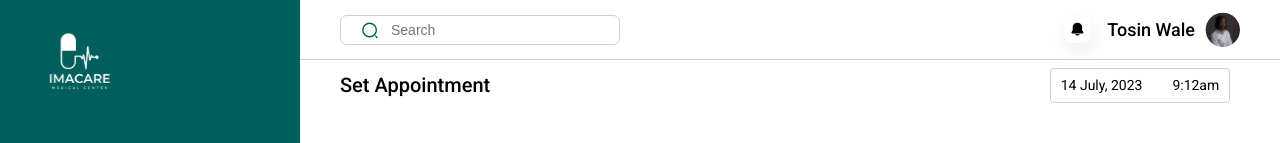
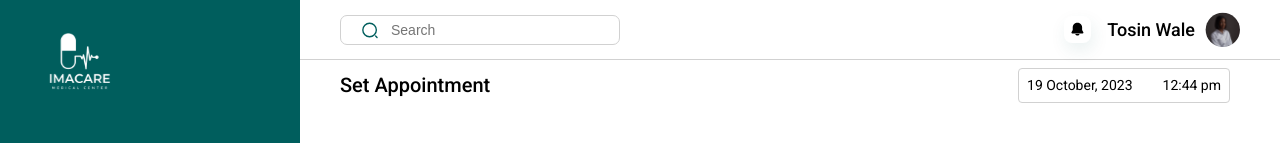
Before and after one commit to TAP-IMACARE/Client-Side, a React (Vite) app: page /dashboard/set-appointment in a window 1280 px wide. Shown: the top 143 px of the page. Built offline with nearby package versions, Linux system fonts and the light colour scheme.

Commit message:
implemented date and time component
To display current date and Time

```diff
--- a/src/dashboards/topComponent/TopComponent.css
+++ b/src/dashboards/topComponent/TopComponent.css
@@ -16,8 +16,11 @@
   justify-content: center;
   align-items: center;
   gap: 30px;
-  width: 180px;
+  min-width: 180px;
   height: 35px;
+  padding: 8px;
+  font-size: 14px;
+  color: var(--black);
 
   border-radius: 4px;
   border: 0.5px solid var(--lighter-grey);
--- a/src/dashboards/topComponent/TopComponent.jsx
+++ b/src/dashboards/topComponent/TopComponent.jsx
@@ -1,14 +1,20 @@
+import { format } from "date-fns";
 import "./TopComponent.css";
 
 /* eslint-disable react/prop-types */
 const TopComponent = ({ header }) => {
+  const day = format(new Date(), "d");
+  const month = format(new Date(), "MMMM");
+  const year = format(new Date(), "yyyy");
+  const time = format(new Date(), "h:mm aaa");
+
   return (
     <div className="home-dashbord-top">
       <h3>{header}</h3>
 
       <div className="dashboard-date-container">
-        <span>14 July, 2023</span>
-        <span>9:12am</span>
+        <span>{`${day} ${month}, ${year}`}</span>
+        <span>{time}</span>
       </div>
     </div>
   );
```
